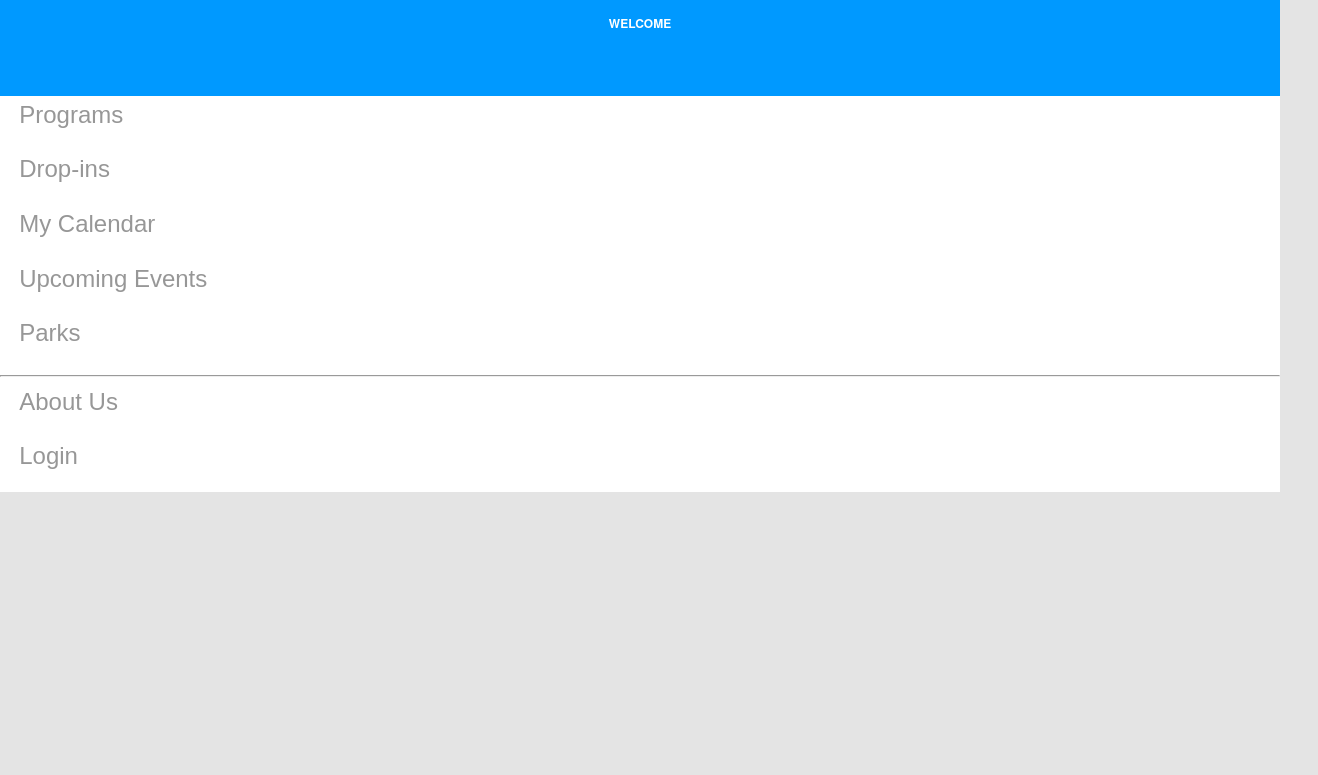
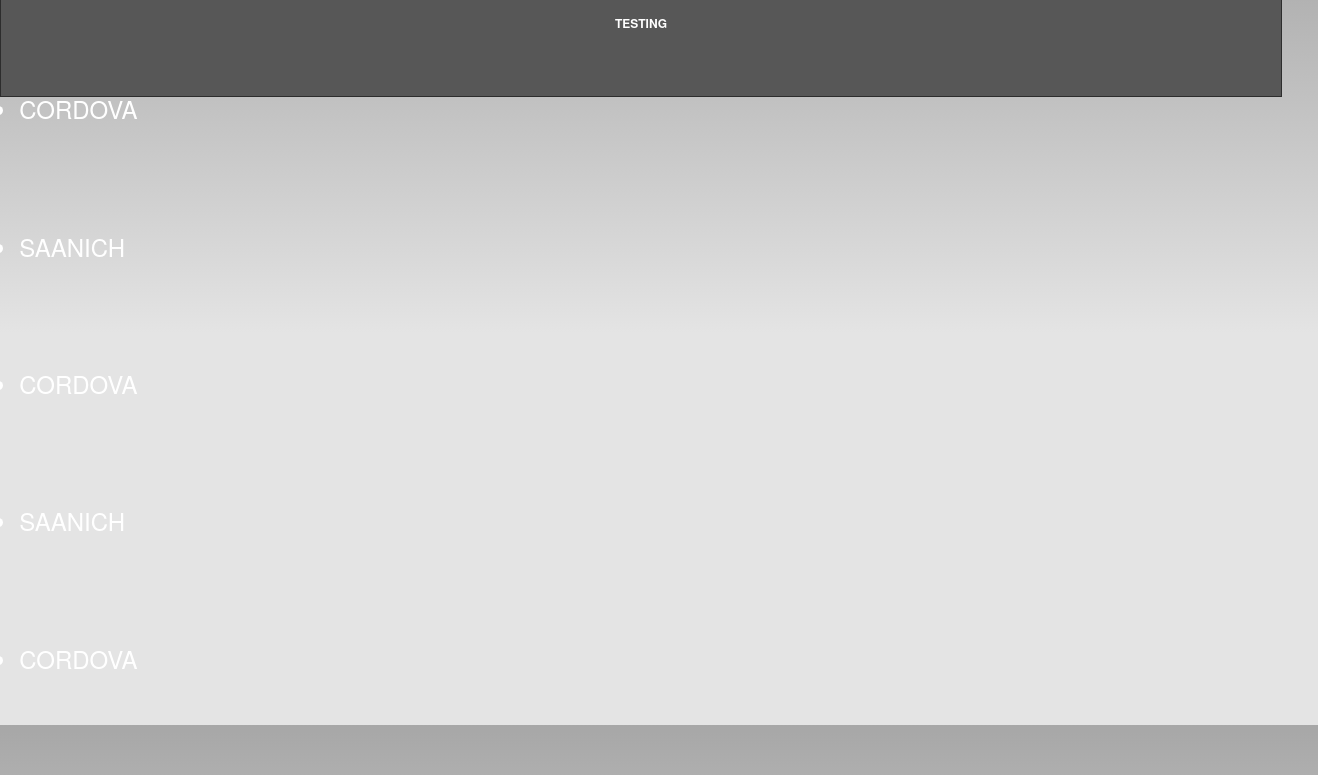
Before and after one commit to Austin-49/Capstone, a plain HTML site: page www/phone/stockpage.html in a window 1280 px wide. Shown: the part 75-850 px from the top of the page, 1318 px wide, since content can reach past the window. Before the commit the page ends 800 px from the top, so only its background shows below. Drawn offline with Linux system fonts and the light colour scheme.

Commit message:
Revert "CSS/HTML Changes (StockPage, Login Page)"
This reverts commit 301c820b6a17f2962f5224400e7a38116f4107b5.

```diff
--- a/www/css/index.css
+++ b/www/css/index.css
@@ -55,30 +55,6 @@ body {
 	margin: 0 0 8% 0;
 }
 
-#loginsplash {
-	background:white;
-	border-radius:10px;
-	padding: 6em 3em;
-	position:absolute;
-	left:12%;
-	font-size:12px;
-	top:25%;
-}
-#menu-option  {
-	text-align:left;
-	font-size: 200%;
-	display: block;
-	color: #FFF;
-	background-color: white;
-	color: #979797;
-	width: 100%;
-	padding: .2em .8em;
-	overflow: scroll;
-	border:none;
-	background:none;
-	text-decoration:none !important;
-}
-
 #center-list{
 	font-size: 200%;
 	display: block;
@@ -88,28 +64,14 @@ body {
 	text-decoration: none;
 	overflow: scroll; }
 
-#phone-bar {
-	top:0%;
-	background:#525252;
-	height:25px;
-	overflow:scroll;
-	position:relative
-
-}
-
-#main-menu {
-	position:absolute;
-	width:100%;
-	background:white;
-}
-
 #header {
 	float:top;
-	position: relative;
+	position: fixed;
 	color:white;
 	font-weight:bold;
+	border:solid 1px #2d2d2d;
 	text-align:center;
-	background:#0099FF;
+	background:#575757;
 	width:100%;
 	padding:5% 0;}
 
--- a/www/phone/stockpage.html
+++ b/www/phone/stockpage.html
@@ -9,17 +9,12 @@
 		<title></title>
 	</head>
 	<body onload="app.initialize()">
-		<div id="phone-bar">   .</div>
-		<div id="header"><a href="stockpage.html"><img src="../img/menuIcon.png" style="left:10px; top:10px; position:absolute;"></a>Welcome</div>
-		<div id="main-menu">
-			<a href="" style="text-decoration:none;">	<input type="button" id="menu-option" value="Programs">	</a> <br>
-			<a href="" style="text-decoration:none;">	<input type="button" id="menu-option" value="Drop-ins">	</a> <br>
-			<a href="" style="text-decoration:none;">	<input type="button" id="menu-option" value="My Calendar">	</a> <br>
-			<a href="" style="text-decoration:none;">	<input type="button" id="menu-option" value="Upcoming Events">	</a> <br>
-			<a href="" style="text-decoration:none;">	<input type="button" id="menu-option" value="Parks">	</a> <br>
-			<hr>
-			<a href="" style="text-decoration:none;">	<input type="button" id="menu-option" value="About Us">	</a> <br>
-			<a href="login.html" style="text-decoration:none;">	<input type="button" id="menu-option" value="Login">	</a> <br>
-		</div>
+		<div id="header">Testing</div>
+		<ul id="center-list">
+			<script>
+			for (i=0; i< 15; i++) {
+				document.write("<li>Saanich</li><li>Cordova</li>");}
+			</script>
+		</ul>
 	</body>
 </html>
```
Also changed, not shown: www/phone/login.html (deleted, +0 -24 lines), www/img/menuIcon.png (deleted).
